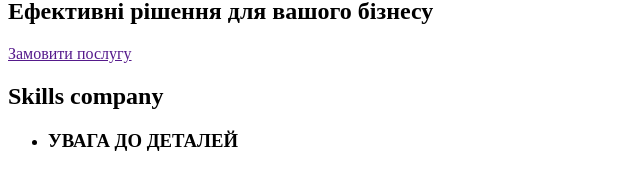
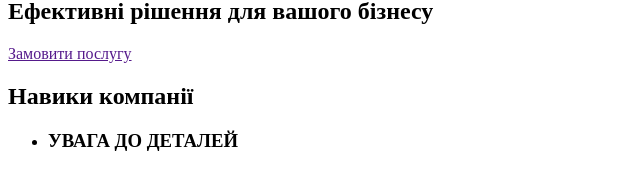
Before and after one commit to MariiaKorol/goiti-markup-hw-01, a plain HTML site: page index.html in a window 1280 px wide. Shown: the part 170-339 px from the top of the page, without its empty margins (0-640 px from the left). Drawn offline with Linux system fonts and the light colour scheme.

Commit message:
переклад секції

```diff
--- a/index.html
+++ b/index.html
@@ -36,7 +36,7 @@
 
     <!--скіли компанії-->
     <section>
-        <h2>Skills company</h2>
+        <h2>Навики компанії</h2>
         <ul>
             <li>
                 <h3>УВАГА ДО ДЕТАЛЕЙ</h3>
```
